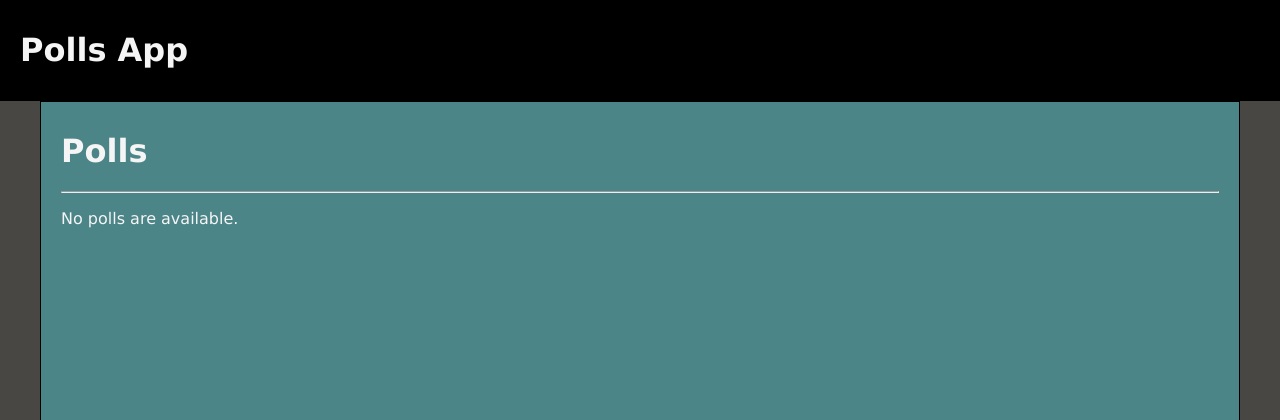
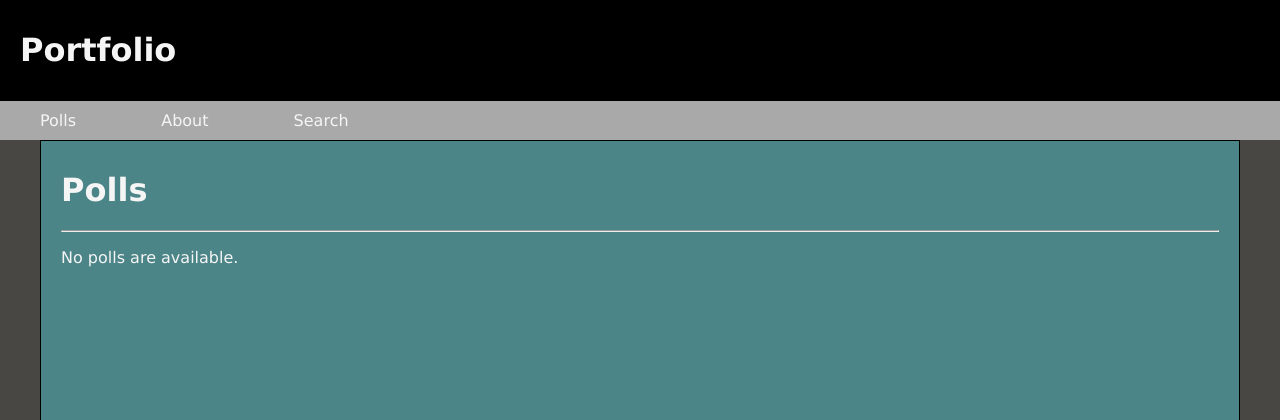
Before and after one commit to Rokudoku/Django-Strawpoll-WebApp, a Django app: page /polls/ in a window 1280 px wide. Shown: the top 420 px of the page. Run offline with Django 3.2, Linux system fonts and the light colour scheme; data that the repository does not hold is empty.

Commit message:
Basic navbar added, some changes and some planning for results.
Going to attempt bars with percentage-based widths for results.

```diff
--- a/polls/static/polls/css/style.css
+++ b/polls/static/polls/css/style.css
@@ -64,6 +64,16 @@ LAYOUT
     padding: 10px 20px;
 }
 
+.navbar {
+    background-color: darkgray;
+    overflow: auto;
+}
+.navbar-link {
+    display: inline-block;
+    padding: 10px 40px;
+    text-decoration: none;
+}
+
 .main-content {
     background-color: #4c8588;
     border: 1px solid black;
@@ -111,6 +121,11 @@ MODULE
     float: left;
 }
 
+.result {
+    /* plan here is to have a width that is determined by the percentage of votes/total-votes... will need to be done
+    with javascript though i think, so will do this a little bit later. */
+}
+
 /*
 ==========================================================================
 STATE
--- a/polls/templates/polls/base.html
+++ b/polls/templates/polls/base.html
@@ -14,7 +14,12 @@
 
 <body>
     <div class="header">
-        <h1 class="header-title">Polls App</h1>
+        <h1 class="header-title">Portfolio</h1>
+    </div>
+    <div class="navbar">
+        <a class="navbar-link" href="#">Polls</a>
+        <a class="navbar-link" href="#">About</a>
+        <a class="navbar-link" href="#">Search</a>
     </div>
     <div class="main-content">
         {% block content %}{% endblock %}
--- a/polls/templates/polls/results.html
+++ b/polls/templates/polls/results.html
@@ -7,9 +7,9 @@
     <div class="container">
         <h1>{{ question.question_text }}</h1>
         <hr />
-        <ul>
         {% for choice in question.choice_set.all %}
-            <li>{{ choice.choice_text }} -- {{ choice.votes }} vote{{ choice.votes|pluralize }}</li>
+            <p>{{ choice.choice_text }}</p>
+            <div class="result">{{ choice.votes }}</div>
         {% endfor %}
         </ul>
         <hr />
```
